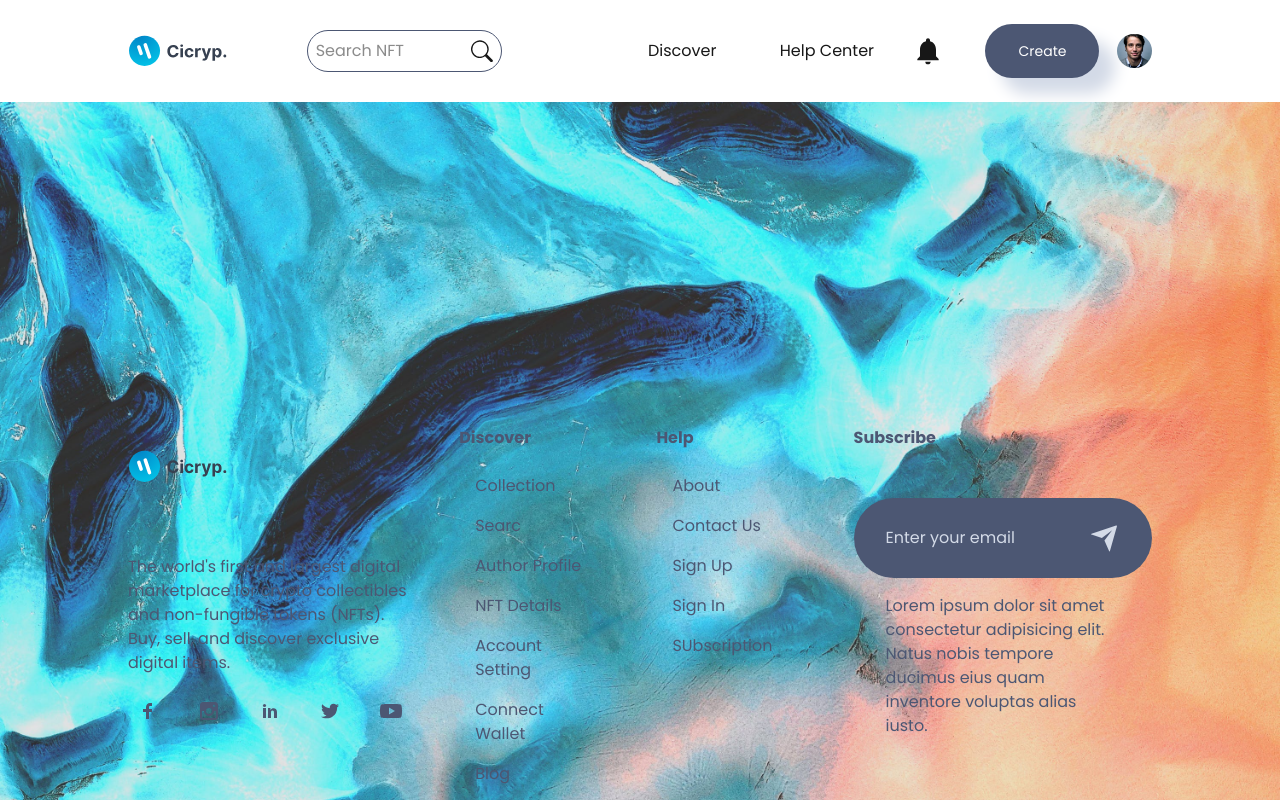
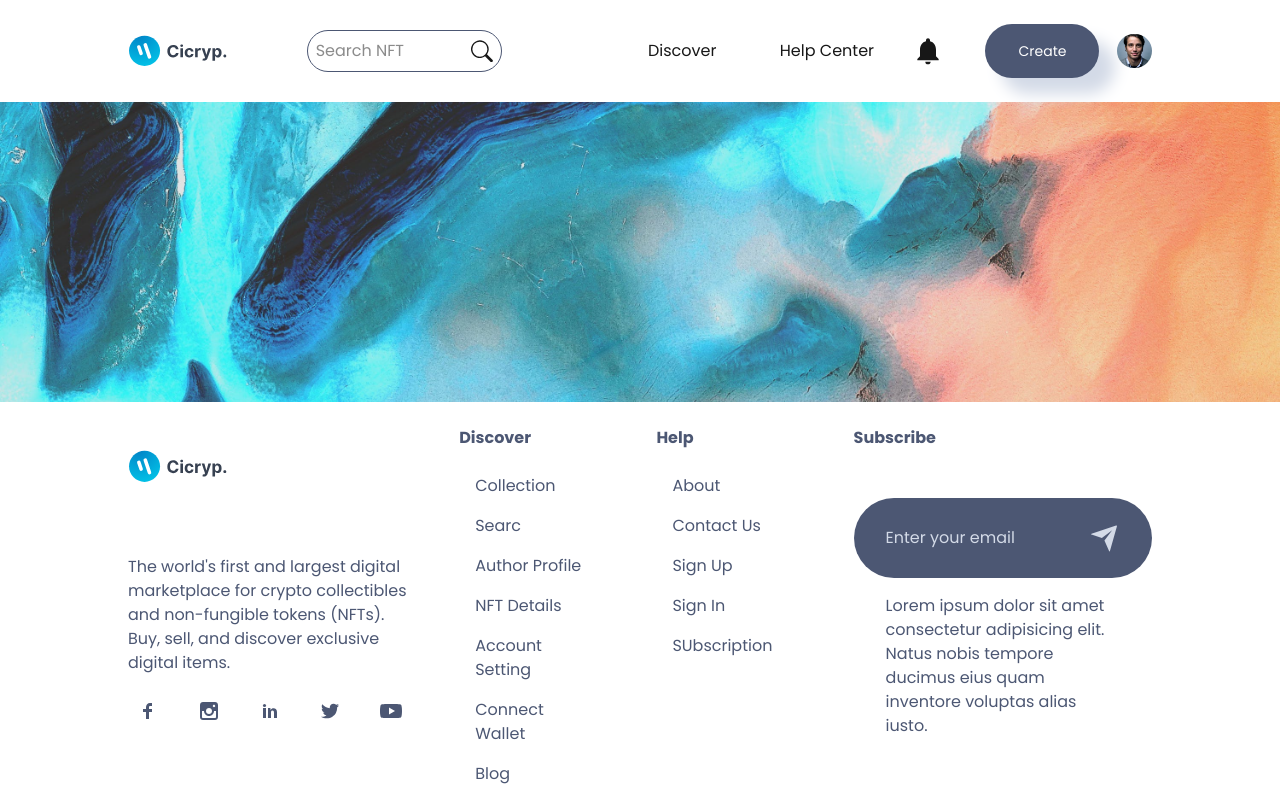
Before and after one commit to rahul-0407/nft-marketplace, a Next.js app in the folder nftfrontend/: page /collection in a window 1280 px wide. Shown: the top 800 px of the page. Built offline with nearby package versions, Linux system fonts and the light colour scheme.

Commit message:
update banner

```diff
--- a/nftfrontend/app/globals.css
+++ b/nftfrontend/app/globals.css
@@ -80,7 +80,7 @@ body {
 }
 
 .banner_img{
-  height: 300px;
+  height: 100px;
 }
 
 @media screen and (max-device-width: 35em) {
--- a/nftfrontend/components/Banner.jsx
+++ b/nftfrontend/components/Banner.jsx
@@ -1,16 +1,29 @@
-import React from 'react'
+import React from "react";
 
-const Banner = ({bannerImage}) => {
+const Banner = ({ bannerImage }) => {
   return (
-    <div className='banner'>
-        <div className="banner_img">
-            <img src={bannerImage} alt="background" objectFit="cover" width={1600} height={300}/>
-        </div>
-        <div className="banner_img_mobile">
-            <img src={bannerImage} alt="background" objectFit="cover" width={1600} height={900}/>
-        </div>
+    <div className="w-full relative">
+
+      {/* Desktop (default) */}
+      <div className="h-[300px] max-[35em]:hidden overflow-hidden">
+        <img
+          src={bannerImage}
+          alt="background"
+          className="w-full h-full object-cover block"
+        />
+      </div>
+
+      {/* Mobile */}
+      <div className="hidden max-[35em]:block h-[900px] overflow-hidden">
+        <img
+          src={bannerImage}
+          alt="background"
+          className="w-full h-full object-cover block"
+        />
+      </div>
+
     </div>
-  )
-}
+  );
+};
 
-export default Banner
+export default Banner;
```
